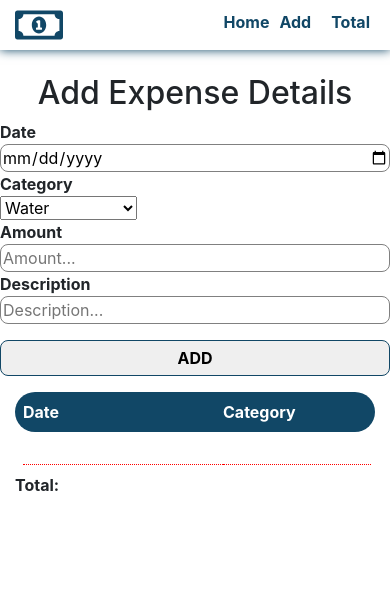
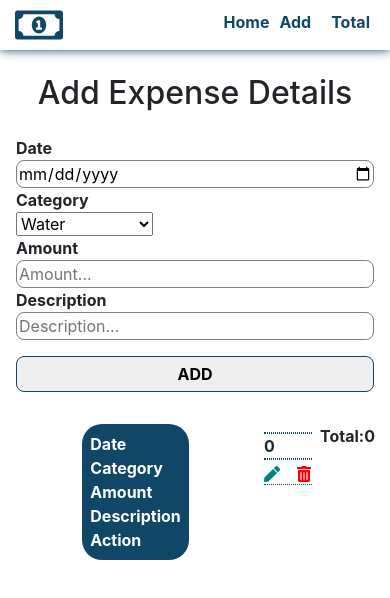
Before and after one commit to albertdugba/expense-tracker-app, a React (Create React App) app: page / in a window 390 px wide. Shown: the top 598 px of the page. Built offline with nearby package versions, Linux system fonts and the light colour scheme.

Commit message:
Refactored code

```diff
--- a/src/App.css
+++ b/src/App.css
@@ -92,12 +92,13 @@ button:hover {
   padding: 0.5rem;
   border-radius: 20px;
   max-width: 900px;
+  font-weight: bold;
   margin: auto;
   overflow-x: hidden;
 }
 
 .expense-list-item > div {
-  border-bottom: 1px dotted red;
+  border-bottom: 1px dotted rgb(17, 71, 102);
 }
 
 /*Icons */
@@ -122,3 +123,29 @@ h2 {
   color: rgb(17, 71, 102);
   transform: skewX(2deg) skewY(2deg);
 }
+
+/* Media Queries */
+@media (max-width: 769px) {
+  form {
+    max-width: 450px;
+    margin: auto;
+    padding: 1rem;
+  }
+
+  .grid-table {
+    display: block;
+  }
+
+  .expense-list-item {
+    display: block;
+  }
+
+  .table-container {
+    display: flex;
+  }
+
+  .two-colum-grid {
+    color: green;
+    display: none;
+  }
+}
--- a/src/App.js
+++ b/src/App.js
@@ -1,5 +1,7 @@
 import React, { Component } from "react";
+
 import uuid from "uuid";
+import "bootstrap/dist/css/bootstrap.css";
 
 import "./App.css";
 import FormInput from "./components/FormInput";
@@ -14,31 +16,49 @@ class App extends Component {
         date: "",
         category: "",
         description: "",
-        amount: [],
-        total: null,
+        amount: 0,
         editExpense: false
       }
-    ]
+    ],
+    total: 0
   };
 
-  addFormInput = (date, category, description, amount, total) => {
-    // let sum = amount.reduce((a, b) => a + b, 0);
-
-    const newExpenses = {
-      id: uuid(),
-      date,
-      category,
-      description,
-      amount,
-      total
-    };
-    this.setState({
-      expensesItem: [...this.state.expensesItem, newExpenses]
-    });
+  componentDidMount = () => {
+    // console.log("updated", this.state);
+    const amounts = this.state.expensesItem.map(item => Number(item.amount));
+    const total = amounts.reduce((prev, next) => prev + next);
+    this.setState({ total });
+    // return this.setState({ total });
   };
 
-  handleDelete = id => {
-    const expensesItem = this.state.expensesItem.filter(item => item.id !== id);
+  // addFormInput = ({ date, category, description, amount, total }) => {
+  //   console.log(date);
+  //   const newExpenses = {
+  //     id: uuid(),
+  //     date,
+  //     category,
+  //     description,
+  //     amount,
+  //     total: sum
+  //   };
+  //   console.log(newExpenses);
+  //   return this.setState({
+  //     expensesItem: [...this.state.expensesItem, newExpenses]
+  //   });
+  // };
+
+  handleSubmit = (event, data) => {
+    event.preventDefault();
+    const newState = [...this.state.expensesItem, data];
+    const amounts = newState.map(item => Number(item.amount));
+    const total = amounts.reduce((prev, next) => prev + next);
+    this.setState({ expensesItem: newState, total });
+    // console.log(newState);
+  };
+
+  handleDelete = (e, id) => {
+    // console.log(id);
+    const expensesItem = this.state.expensesItem.filter((item, i) => i !== id);
     this.setState({ expensesItem });
   };
 
@@ -51,15 +71,21 @@ class App extends Component {
     });
   };
   render() {
+    // console.log(this.state);
+    const { id } = this.state.expensesItem;
     return (
       <div>
         <Header />
-        <FormInput addInput={this.addFormInput} />
+        <FormInput
+          // addFormInput={this.addFormInput}
+          submit={this.handleSubmit}
+        />
         <FormItem
-          total={this.state.expensesItem.total}
+          key={id}
           expenses={this.state.expensesItem}
           handleDelete={this.handleDelete}
           handleEdit={this.handleEdit}
+          total={this.state.total}
         />
       </div>
     );
--- a/src/components/FormInput.js
+++ b/src/components/FormInput.js
@@ -14,22 +14,14 @@ class FormInput extends Component {
     let target = event.target.name;
     let value = event.target.value;
     this.setState({ [target]: value });
-    console.log(value);
-  };
-
-  handleSubmit = event => {
-    event.preventDefault();
-
-    const { date, category, amount, description } = this.state;
-    this.props.addInput(date, category, amount, description);
-    this.setState({ date: "", category: "", amount: "", description: "" });
   };
 
   render() {
+    const { ...data } = this.state;
     return (
       <div className="mt-4">
         <h2 className="text-center animated-heading">Add Expense Details</h2>
-        <form onSubmit={this.handleSubmit}>
+        <form onSubmit={e => this.props.submit(e, data)}>
           <label htmlFor="Date">Date</label>
           <input
             type="date"
@@ -80,7 +72,9 @@ class FormInput extends Component {
             value={this.state.description}
             onChange={this.handleChange}
           />
-          <button className="mt-3">Add</button>
+          <button className="mt-3" type="submit">
+            Add
+          </button>
         </form>
       </div>
     );
--- a/src/components/FormItem.js
+++ b/src/components/FormItem.js
@@ -6,9 +6,10 @@ import FormDetails from "./FormDetails";
 class FormItem extends Component {
   render() {
     const { expenses, total } = this.props;
+    // console.log(total);
     return (
       <div className="container mt-3">
-        <div>
+        <div className="table-container">
           <div className="grid-table">
             <div>Date</div>
             <div>Category</div>
@@ -17,11 +18,11 @@ class FormItem extends Component {
             <div>Action</div>
           </div>
 
-          {expenses.map(expense => (
+          {expenses.map((expense, i) => (
             <FormDetails
               expense={expense}
-              key={expense.id}
-              handleDelete={this.props.handleDelete}
+              key={i}
+              handleDelete={e => this.props.handleDelete(e, i)}
               handleEdit={this.props.handleEdit}
             />
           ))}
```
